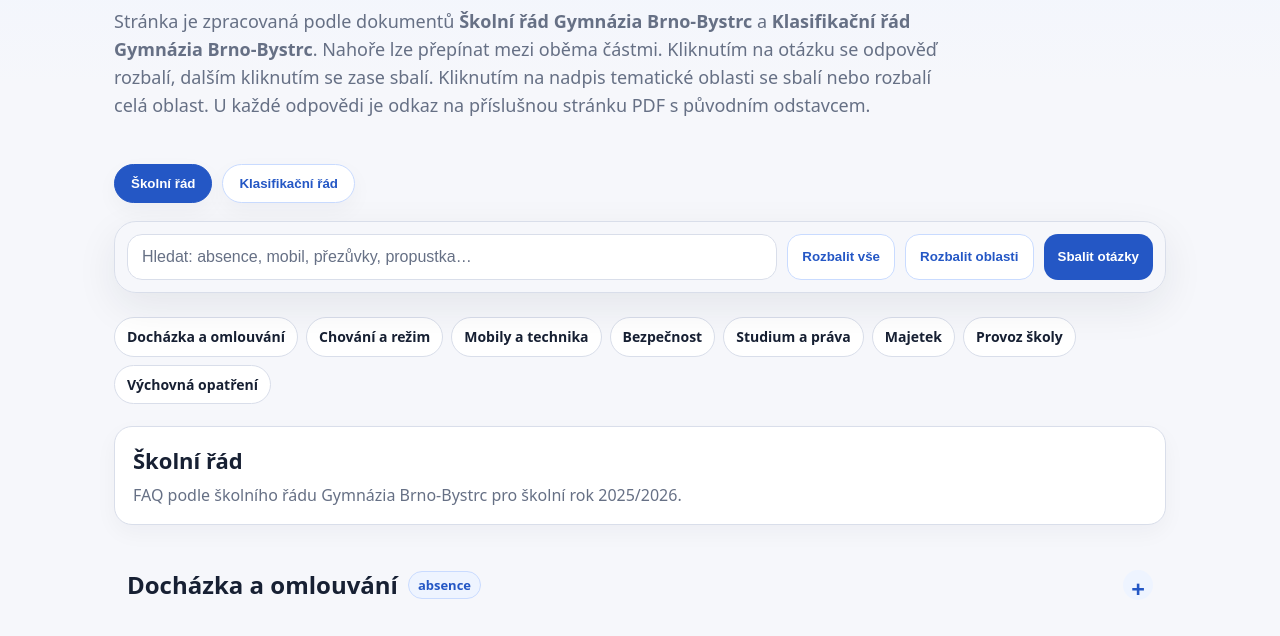
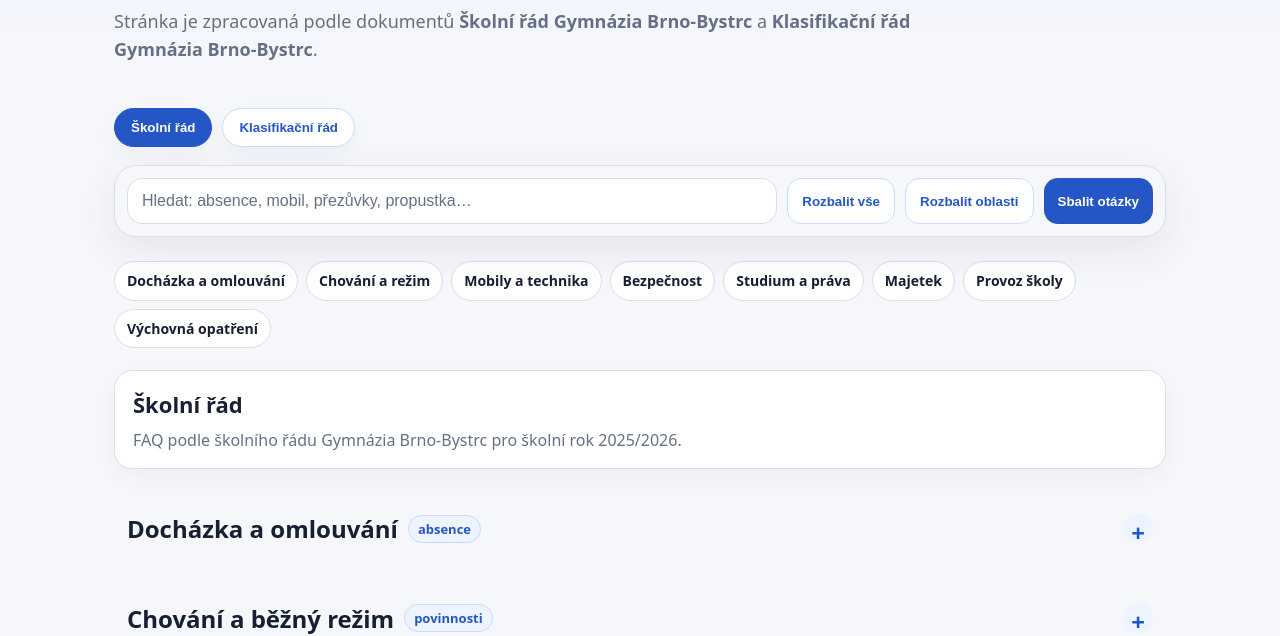
Before and after one commit to Berniocal/skolnirad, a plain HTML site: page index.html in a window 1280 px wide. Shown: the part 176-812 px from the top of the page. Drawn offline with Linux system fonts and the light colour scheme.

Commit message:
Update index.html

```diff
--- a/index.html
+++ b/index.html
@@ -46,7 +46,7 @@
 <header class="hero">
 <div class="kicker">FAQ ze školního a klasifikačního řádu • GYBY 2025/2026</div>
 <h1>Nejčastější otázky ke školním pravidlům</h1>
-<p class="lead">Stránka je zpracovaná podle dokumentů <strong>Školní řád Gymnázia Brno-Bystrc</strong> a <strong>Klasifikační řád Gymnázia Brno-Bystrc</strong>. Nahoře lze přepínat mezi oběma částmi. Kliknutím na otázku se odpověď rozbalí, dalším kliknutím se zase sbalí. Kliknutím na nadpis tematické oblasti se sbalí nebo rozbalí celá oblast. U každé odpovědi je odkaz na příslušnou stránku PDF s původním odstavcem.</p>
+<p class="lead">Stránka je zpracovaná podle dokumentů <strong>Školní řád Gymnázia Brno-Bystrc</strong> a <strong>Klasifikační řád Gymnázia Brno-Bystrc</strong>. </p>
 </header>
 <div class="doc-switch" role="tablist" aria-label="Výběr dokumentu">
 <button class="doc-tab active" data-doc="school" role="tab" aria-selected="true">Školní řád</button>
```
